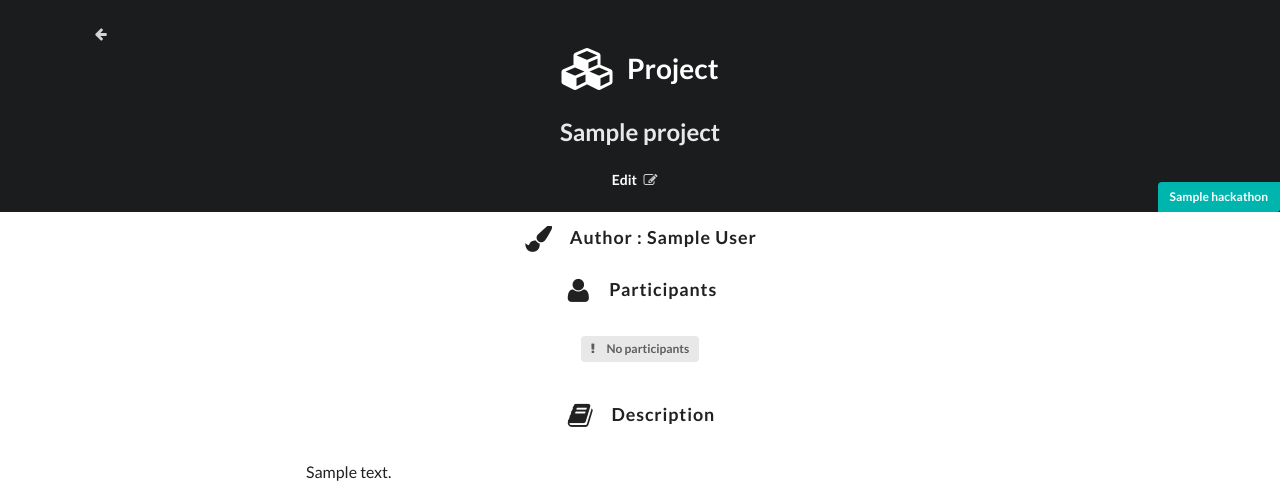
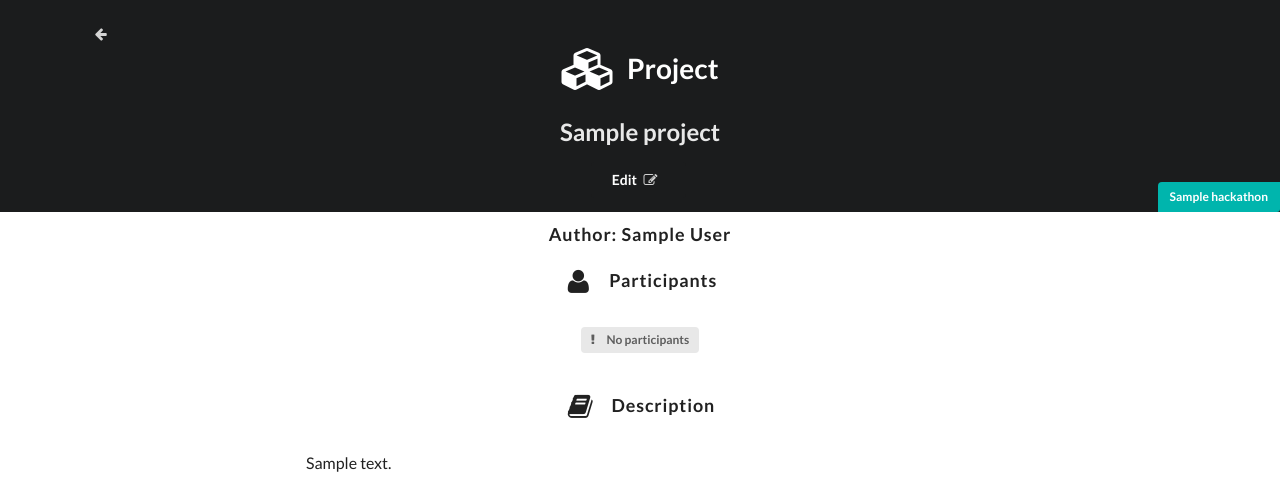
Before and after one commit to matthewbyrdold/hackathon, a Django app: template projects/templates/projects/project.html in a window 1280 px wide. Shown: the top 493 px of the page. Run offline with Django 3.2, Linux system fonts and the light colour scheme; the template is opened without the code that fills it: most values are stand-ins (such as "Sample title", 1, 10 or a date in 2020); some libraries are stand-ins or nearby versions.

Commit message:
remove paintbrush

```diff
--- a/projects/templates/projects/project.html
+++ b/projects/templates/projects/project.html
@@ -36,7 +36,7 @@
 <div class="ui text container">
     <div class="ui vertical stripe segment">
         <h3 class="ui horizontal divider header">
-            <i class="paint brush icon"></i> Author : {{ project.author }}
+            <!--<i class="paint brush icon"></i>--> Author: {{ project.author }}
         </h3>
         <h3 class="ui horizontal divider header">
             <i class="user icon"></i> Participants
```
